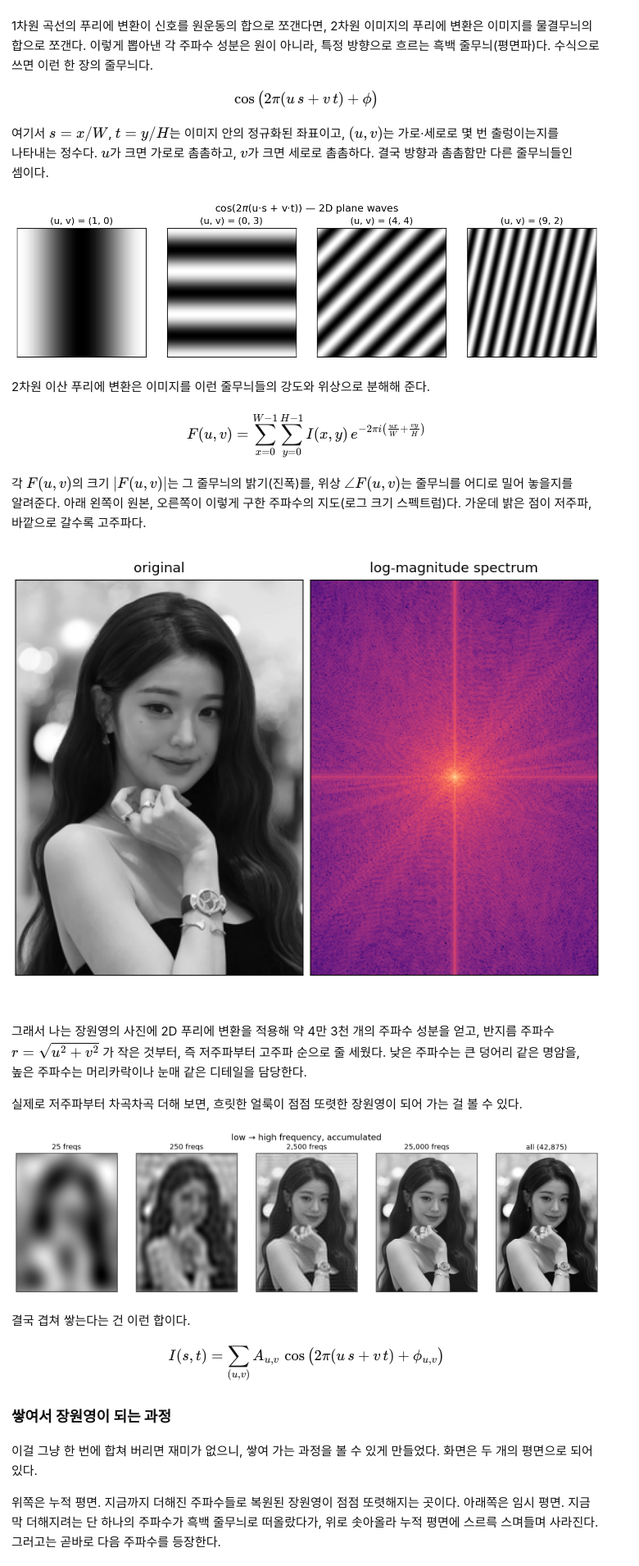
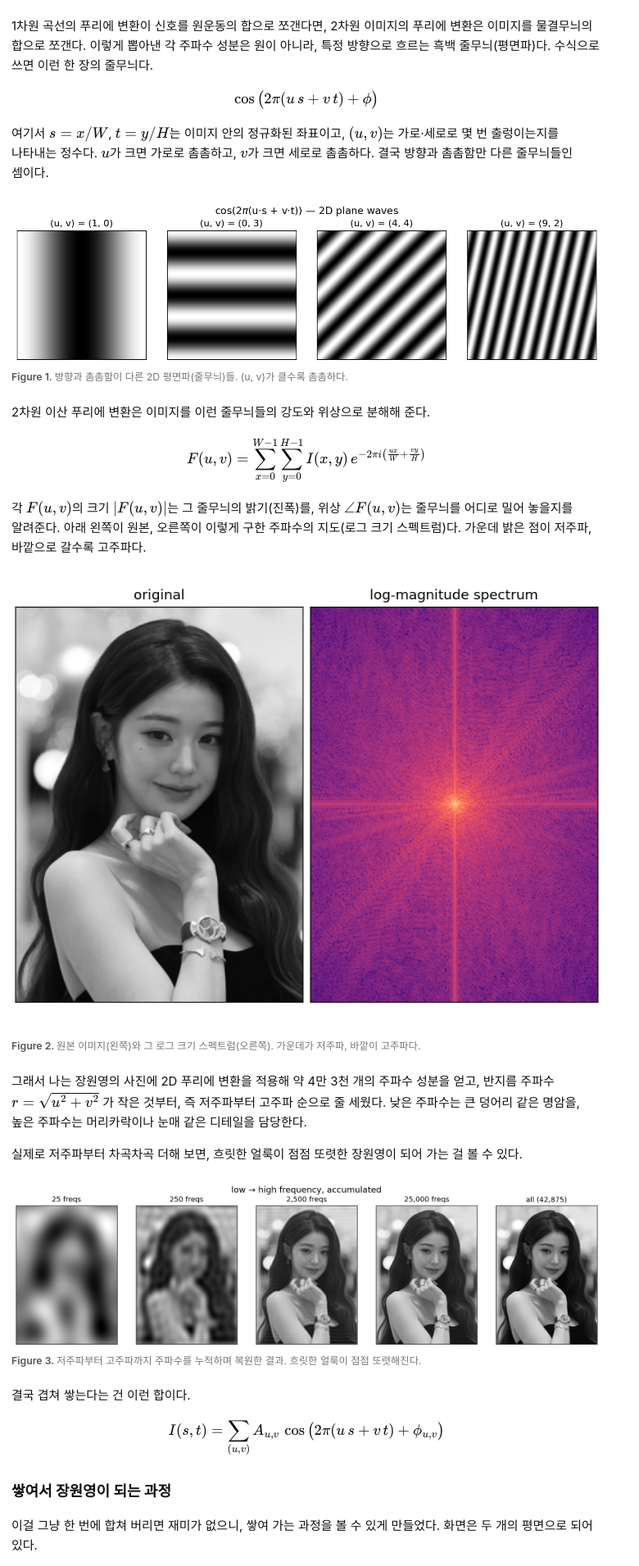
Before and after one commit to okdalto/okdalto.github.io, a Jekyll site: the page built from _posts/2026-06-03-장원영이 되는 주파수.md, in a window 1280 px wide. Shown: the part 701-2611 px from the top of the page at 82% size, without its empty margins (0-780 px from the left). Built offline with Jekyll 4.4.1, drawn with Linux system fonts in a browser that asks for light colours; formulas are drawn with MathJax 3; a script that is not in the unit is left out; comment, search, counter and statistics services are not loaded.

Commit message:
Add auto-numbered figure captions; tighten mobile post list
- figure/figcaption styled smaller & muted, with CSS-counter "Figure N."
  prefix (resets per post). Convert 장원영 post images to <figure>.
- Mobile post list: line spacing tightened (li margin 4px).

Co-Authored-By: Claude Opus 4.8 (1M context) <noreply@anthropic.com>

```diff
--- a/_posts/2026-06-03-장원영이 되는 주파수.md
+++ b/_posts/2026-06-03-장원영이 되는 주파수.md
@@ -39,7 +39,10 @@ $$
 
 여기서 $s = x/W$, $t = y/H$는 이미지 안의 정규화된 좌표이고, $(u, v)$는 가로·세로로 몇 번 출렁이는지를 나타내는 정수다. $u$가 크면 가로로 촘촘하고, $v$가 크면 세로로 촘촘하다. 결국 방향과 촘촘함만 다른 줄무늬들인 셈이다.
 
-![평면파 예시](/assets/2026-06-03-jangwonyoung-frequency/gratings.png)
+<figure>
+  <img src="/assets/2026-06-03-jangwonyoung-frequency/gratings.png" alt="평면파 예시">
+  <figcaption>방향과 촘촘함이 다른 2D 평면파(줄무늬)들. (u, v)가 클수록 촘촘하다.</figcaption>
+</figure>
 
 2차원 이산 푸리에 변환은 이미지를 이런 줄무늬들의 강도와 위상으로 분해해 준다.
 
@@ -49,13 +52,19 @@ $$
 
 각 $F(u,v)$의 크기 $\lvert F(u,v) \rvert$는 그 줄무늬의 밝기(진폭)를, 위상 $\angle F(u,v)$는 줄무늬를 어디로 밀어 놓을지를 알려준다. 아래 왼쪽이 원본, 오른쪽이 이렇게 구한 주파수의 지도(로그 크기 스펙트럼)다. 가운데 밝은 점이 저주파, 바깥으로 갈수록 고주파다.
 
-![원본과 스펙트럼](/assets/2026-06-03-jangwonyoung-frequency/spectrum.png)
+<figure>
+  <img src="/assets/2026-06-03-jangwonyoung-frequency/spectrum.png" alt="원본과 스펙트럼">
+  <figcaption>원본 이미지(왼쪽)와 그 로그 크기 스펙트럼(오른쪽). 가운데가 저주파, 바깥이 고주파다.</figcaption>
+</figure>
 
 그래서 나는 장원영의 사진에 2D 푸리에 변환을 적용해 약 4만 3천 개의 주파수 성분을 얻고, 반지름 주파수 $r = \sqrt{u^2 + v^2}$ 가 작은 것부터, 즉 저주파부터 고주파 순으로 줄 세웠다. 낮은 주파수는 큰 덩어리 같은 명암을, 높은 주파수는 머리카락이나 눈매 같은 디테일을 담당한다.
 
 실제로 저주파부터 차곡차곡 더해 보면, 흐릿한 얼룩이 점점 또렷한 장원영이 되어 가는 걸 볼 수 있다.
 
-![저주파에서 고주파로 누적 복원](/assets/2026-06-03-jangwonyoung-frequency/reconstruction.png)
+<figure>
+  <img src="/assets/2026-06-03-jangwonyoung-frequency/reconstruction.png" alt="저주파에서 고주파로 누적 복원">
+  <figcaption>저주파부터 고주파까지 주파수를 누적하며 복원한 결과. 흐릿한 얼룩이 점점 또렷해진다.</figcaption>
+</figure>
 
 결국 겹쳐 쌓는다는 건 이런 합이다.
 
--- a/assets/css/style.css
+++ b/assets/css/style.css
@@ -48,8 +48,10 @@ a:visited { color: #551a8b; }
     display: flex;
     flex-direction: column-reverse;
     align-items: flex-start;
-    margin: 12px 0;
+    margin: 4px 0;
+    line-height: 1.35;
   }
+  .post-list time { margin-top: 1px; }
   .post-list time {
     margin-right: 0;
     font-size: 13px;
@@ -86,6 +88,23 @@ a:visited { color: #551a8b; }
 .post-content iframe, .page-content iframe {
   max-width: 100%;
   margin: 1.2em 0;
+}
+
+/* figures with auto-numbered captions ("Figure 1." ...) */
+.post-content, .page-content { counter-reset: figure; }
+.post-content figure, .page-content figure { margin: 1.4em 0; }
+.post-content figure img, .page-content figure img { margin: 0; }
+.post-content figcaption, .page-content figcaption {
+  font-size: 0.82em;
+  line-height: 1.5;
+  color: #777;
+  margin-top: 6px;
+}
+.post-content figcaption::before, .page-content figcaption::before {
+  counter-increment: figure;
+  content: "Figure " counter(figure) ". ";
+  font-weight: 600;
+  color: #555;
 }
 /* responsive 16:9 for video embeds */
 .post-content iframe[src*="youtube"],
```
